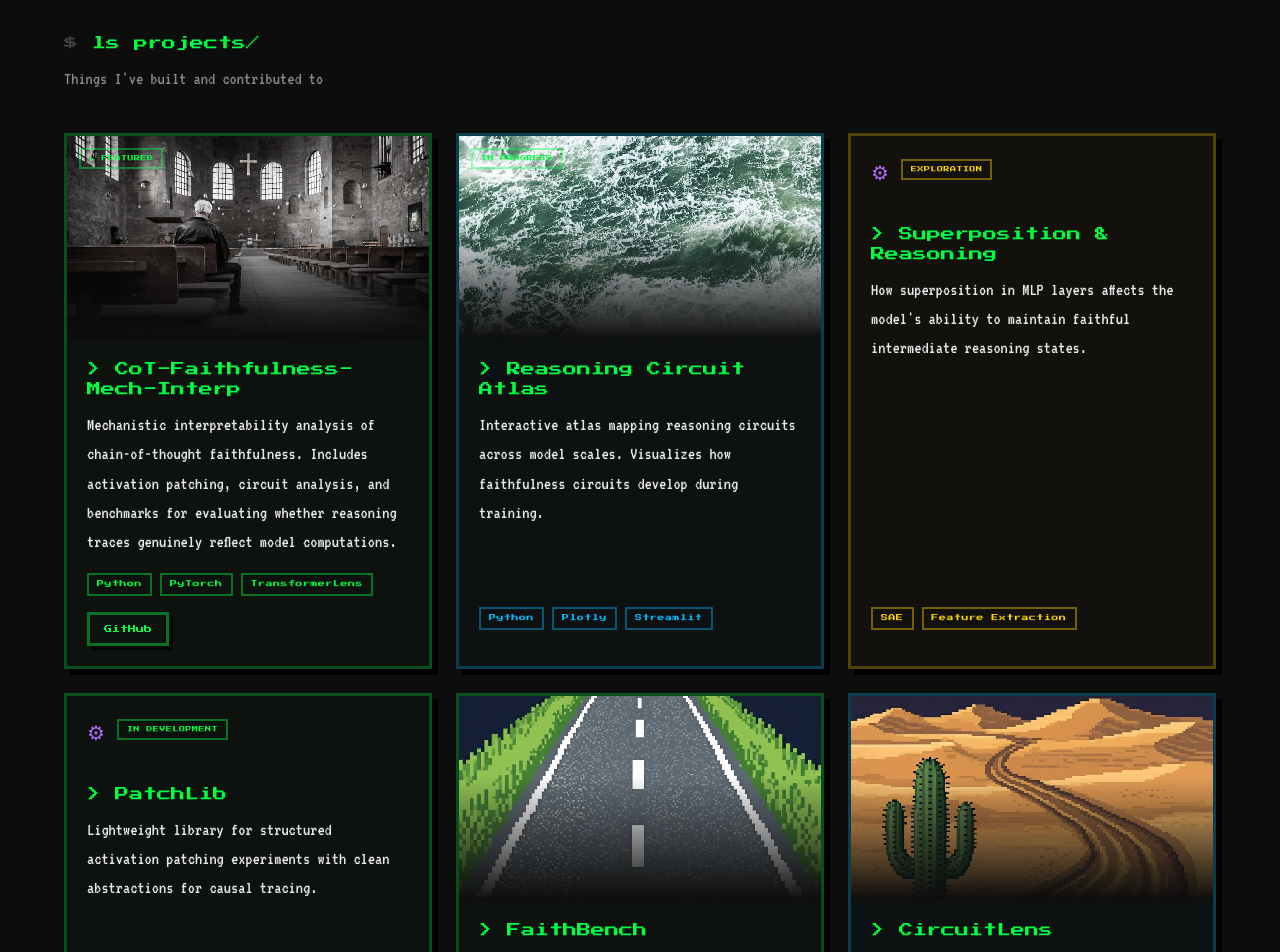
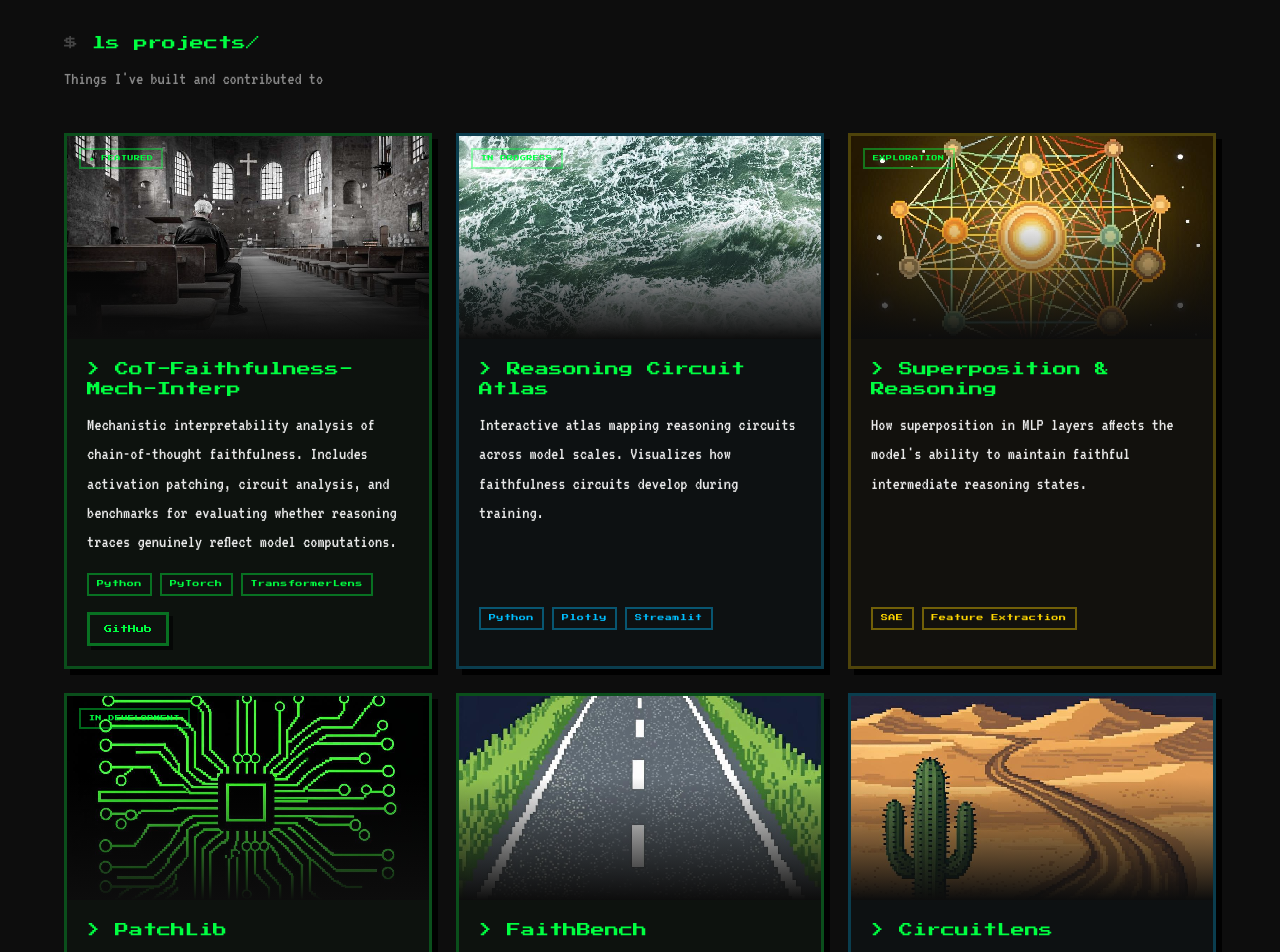
Before and after one commit to ashioyajotham/ashioyajotham.github.io, a Next.js app: page / in a window 1280 px wide. Shown: the part 2380-3332 px from the top of the page. Built offline with nearby package versions, Linux system fonts and the light colour scheme.

Commit message:
6edde372-717c-4c54-bacf-18df6883c6b9

```diff
--- a/src/components/site/data.ts
+++ b/src/components/site/data.ts
@@ -64,6 +64,7 @@
       "How superposition in MLP layers affects the model's ability to maintain faithful intermediate reasoning states.",
     tags: ["SAE", "Feature Extraction"],
     variant: "gold",
+    thumbnail: "/projects/superposition.png",
     badge: "EXPLORATION",
   },
   {
@@ -73,6 +74,7 @@
       "Lightweight library for structured activation patching experiments with clean abstractions for causal tracing.",
     tags: ["Python", "PyTorch", "Open Source"],
     variant: "green",
+    thumbnail: "/projects/patchlib.png",
     badge: "IN DEVELOPMENT",
   },
   {
```
Also changed, not shown: public/projects/patchlib.png (added), public/projects/superposition.png (added).
